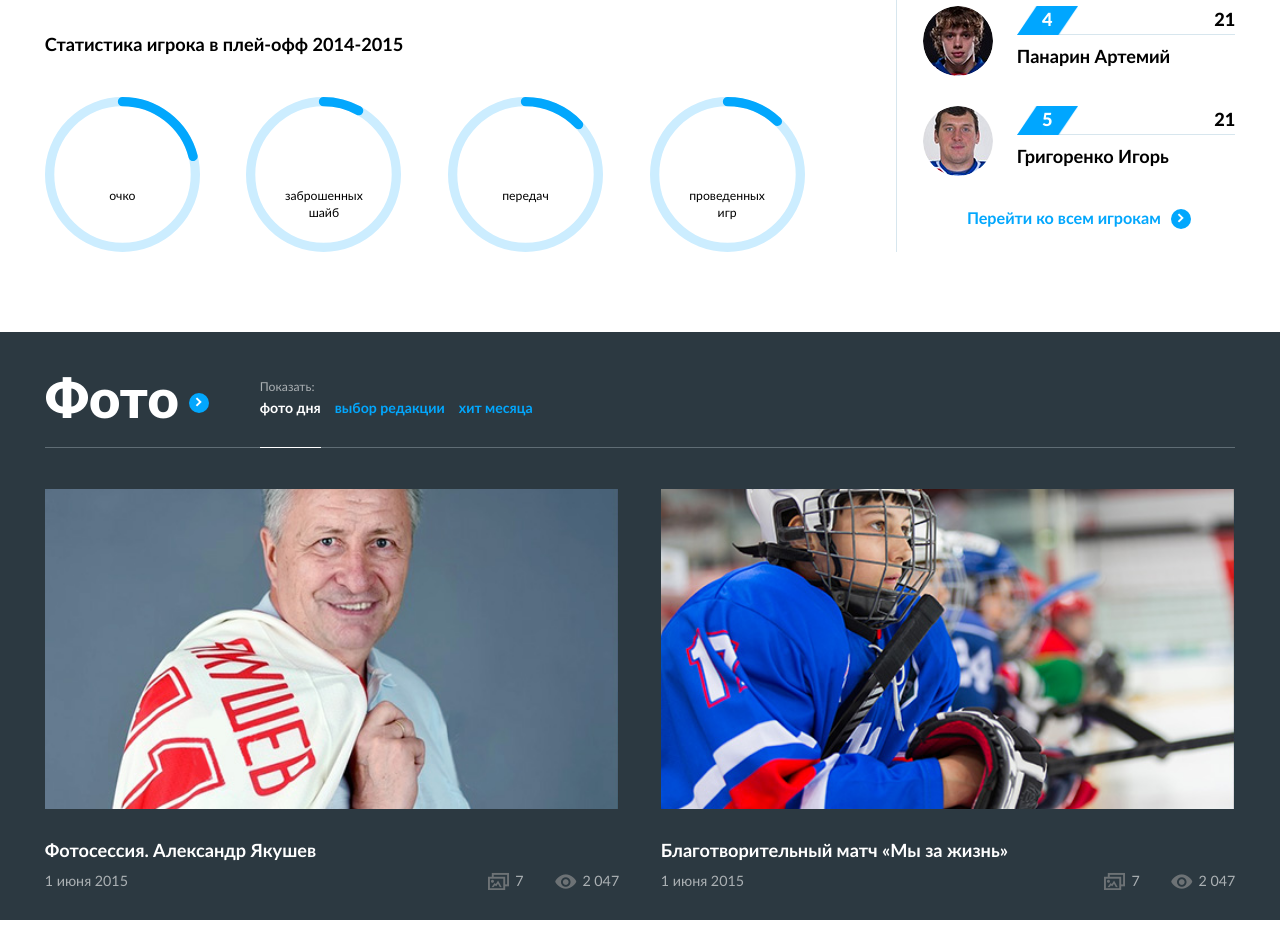
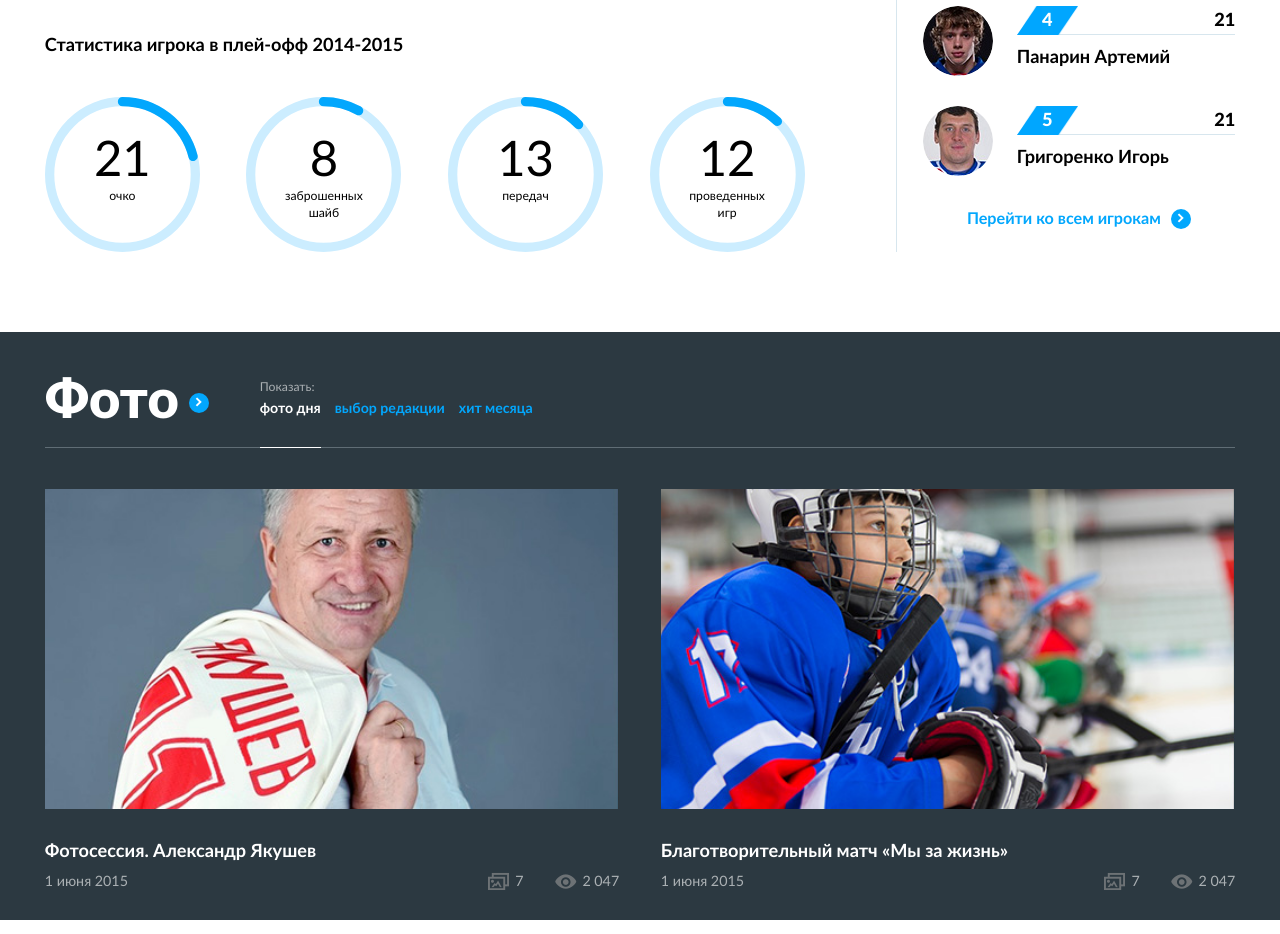
Before and after one commit to AICMedia/KHLadaptive, a plain HTML site: page index.html in a window 1280 px wide. Shown: the part 2420-3354 px from the top of the page. Drawn offline with Linux system fonts and the light colour scheme.

Commit message:
Правка
Signed-off-by: Phys <phys@aic.ru>

```diff
--- a/css/main.css
+++ b/css/main.css
@@ -1527,7 +1527,6 @@ UL.m-list>LI:before {
   color: #000!important;
   font: 48px 'latoregular'!important;
   height: 40px!important;
-  position: relative!important;
   z-index: 3!important;
 }
 
```
